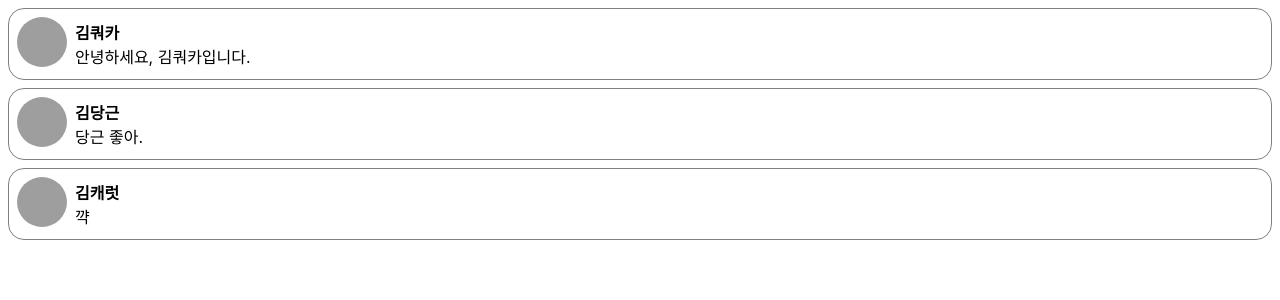
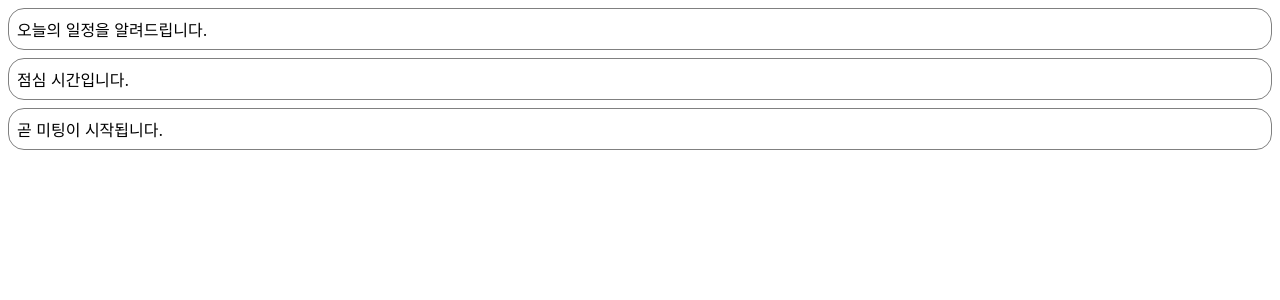
Before and after one commit to ljangwon/react-soaple, a React (Create React App) app: page / in a window 1280 px wide. Shown: the top 300 px of the page. Built offline with nearby package versions, Linux system fonts and the light colour scheme; grey boxes are pictures that could not be loaded.

Commit message:
Study 6 State and Lifecycle

```diff
--- /dev/null
+++ b/src/chapter_06/Notification.jsx
@@ -0,0 +1,41 @@
+import React, { Component } from 'react';
+
+const styles = {
+  wrapper: {
+    margin: 8,
+    padding: 8,
+    display: "flex",
+    flexDirection: "row",
+    border: "1px solid grey",
+    borderRadius: 16
+  },
+  messageText: {
+    color: "black",
+    fontSize: 16
+  }
+}
+
+class Notification extends Component {
+  constructor(props) {
+    super(props)
+    this.state = {}
+  }
+  componentDidMount() {
+    console.log(`${this.props.id} mount`)
+  }
+  componentDidUpdate() {
+    console.log(`${this.props.id} update`)
+  }
+  componentWillUnmount() {
+    console.log(`${this.props.id} unmount`)
+  }
+  render() {
+    return (
+      <div style={styles.wrapper}>
+        <span style={styles.messageText}>{this.props.message}</span>
+      </div>
+    );
+  }
+}
+
+export default Notification;
--- /dev/null
+++ b/src/chapter_06/NotificationList.jsx
@@ -0,0 +1,57 @@
+import React, { Component } from 'react';
+import Notification from './Notification';
+
+const resevedNotifications = [
+  {
+    id: 1,
+    message: "오늘의 일정을 알려드립니다."
+  },
+  {
+    id: 2,
+    message: "점심 시간입니다."
+  },
+  {
+    id: 3,
+    message: "곧 미팅이 시작됩니다."
+  }
+]
+
+var timer;
+
+class NotificationList extends Component {
+  constructor(props) {
+    super(props)
+    this.state = {
+      notifications: []
+    }
+  }
+
+  componentDidMount() {
+    const { notifications } = this.state
+    timer = setInterval(() => {
+      if (notifications.length < resevedNotifications.length) {
+        const index = notifications.length
+        notifications.push(resevedNotifications[index])
+        this.setState({
+          notifications: notifications
+        })
+      } else {
+        clearInterval(timer)
+      }
+    }, 1000)
+  }
+  render() {
+    return (
+      <div>
+        {this.state.notifications.map(notification => {
+          return <Notification
+          key={notification.id}
+          id={notification.id}
+          message={notification.message} />
+        })}
+      </div>
+    );
+  }
+}
+
+export default NotificationList;
--- a/src/index.js
+++ b/src/index.js
@@ -6,12 +6,13 @@
 import Library from './chapter_03/Library';
 import Clock from './chapter_04/Clock';
 import CommentList from './chapter_05/CommentList';
+import NotificationList from './chapter_06/NotificationList';
 
 
 const root = ReactDOM.createRoot(document.getElementById('root'));
 root.render(
   <React.StrictMode>
-    <CommentList />
+    <NotificationList />
   </React.StrictMode>
 );
 
```
